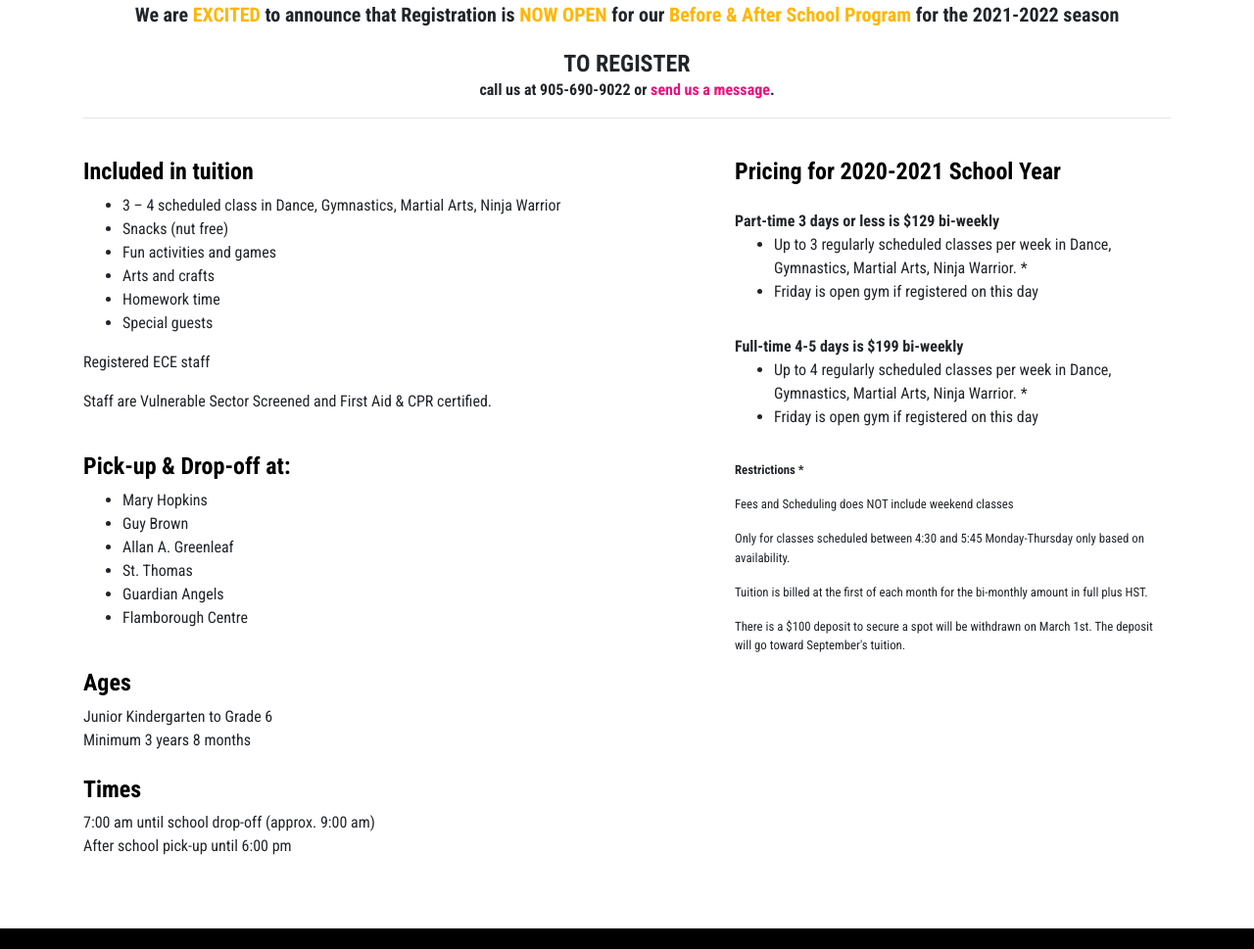
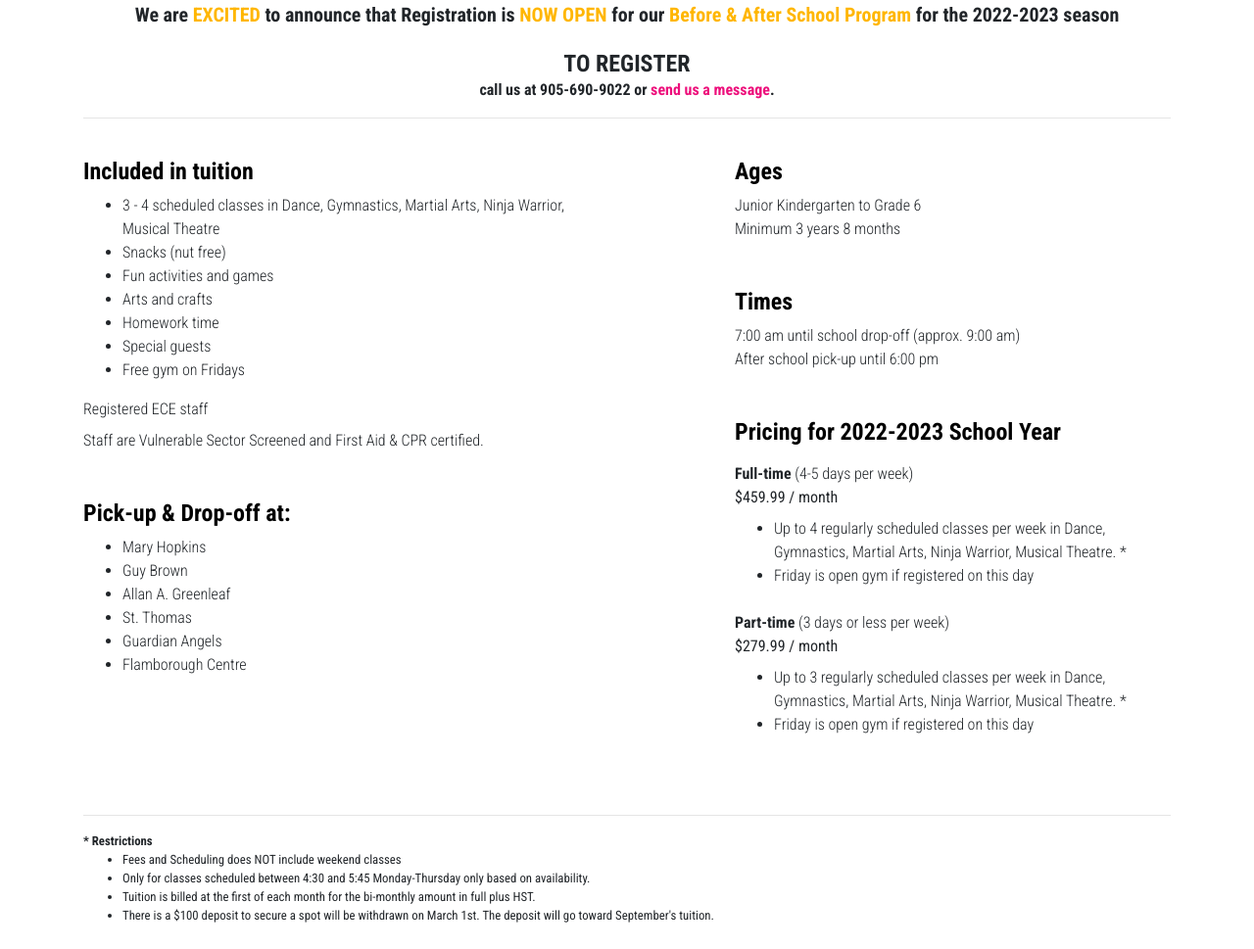
Before and after one commit to rcantin/tdc, a plain HTML site: page program-bacare.html in a window 1280 px wide. Shown: the part 228-1197 px from the top of the page at 98% size. Drawn offline with nearby package versions, Linux system fonts and the light colour scheme; a script that the page names is missing; files whose address does not match are found by name.

Commit message:
Update before and after care page with 2022 details, and added martial arts to summer classes page

```diff
--- a/program-bacare.html
+++ b/program-bacare.html
@@ -59,36 +59,35 @@
               <span class="text-yellow">NOW OPEN</span>
               for our
               <span class="text-yellow text-nowrap">Before &amp; After School Program</span>
-              <span class="text-nowrap">for the 2021-2022 season</span>
+              <span class="text-nowrap">for the 2022-2023 season</span>
             </div>
-            <!-- <div class="mb-4">There are spots currently open for the Before &amp; After School Program for the 2021 - 2022 season</div> -->
             <div class="font-weight-bold text-center">
               <div class="h4 mb-0 font-weight-bold">TO REGISTER</div>
               <div class="font-weight-bold">call us at 905-690-9022 or <a href="./contact.html">send us a message</a>.</div>
             </div>
             <hr />
           </div>
-          <!-- <div class="text-center pb-5 pt-3 h5 font-weight-light">We are EXCITED to announce that Registration is NOW open for our Before and After School Program for the 2020 - 2021 season.</div> -->
         </div>
         <div class="col-12 col-lg-6">
-          <div class="pb-4">
+          <div class="pb-5">
             <div class="h4 text-dark font-weight-bold">Included in tuition</div>
-            <div>
+            <div class="font-weight-light">
               <ul>
-                <li>3 – 4 scheduled class in Dance, Gymnastics, Martial Arts, Ninja Warrior</li>
+                <li>3 - 4 scheduled classes in Dance, Gymnastics, Martial Arts, Ninja Warrior, Musical Theatre</li>
                 <li>Snacks (nut free)</li>
                 <li>Fun activities and games</li>
                 <li>Arts and crafts</li>
                 <li>Homework time</li>
                 <li>Special guests</li>
+                <li>Free gym on Fridays</li>
               </ul>
-              <p>Registered ECE staff</p>
-              <p>Staff are Vulnerable Sector Screened and First Aid &amp; CPR certified.</p>
+              <div class="pb-2">Registered ECE staff</div>
+              <div>Staff are Vulnerable Sector Screened and First Aid &amp; CPR certified.</div>
             </div>
           </div>
-          <div class="pb-4">
+          <div class="pb-5">
             <div class="h4 text-dark font-weight-bold">Pick-up &amp; Drop-off at:</div>
-            <div>
+            <div class="font-weight-light">
               <ul>
                 <li>Mary Hopkins</li>
                 <li>Guy Brown</li>
@@ -99,48 +98,57 @@
               </ul>
             </div>
           </div>
-          <div class="pb-4">
+        </div>
+        <div class="col-12 col-lg-5 offset-lg-1">
+          <div class="pb-5">
             <div class="h4 text-dark font-weight-bold">Ages</div>
-            <div>
+            <div class="font-weight-light">
               <div>Junior Kindergarten to Grade 6</div>
               <div>Minimum 3 years 8 months</div>
             </div>
           </div>
-          <div class="pb-4">
+          <div class="pb-5">
             <div class="h4 text-dark font-weight-bold">Times</div>
-            <div>
+            <div class="font-weight-light">
               <div>7:00 am until school drop-off (approx. 9:00 am)</div>
               <div>After school pick-up until 6:00 pm</div>
             </div>
           </div>
-        </div>
-        <div class="col-12 col-lg-5 offset-lg-1">
-          <div class="pb-4">
-            <div class="h4 text-dark font-weight-bold">Pricing for 2020-2021 School Year</div>
-            <div class="pt-3 font-weight-bold">Part-time 3 days or less is $129 bi-weekly</div>
+          <div class="pb-5">
+            <div class="h4 text-dark font-weight-bold">Pricing for 2022-2023 School Year</div>
             <div>
-              <ul>
-                <li>Up to 3 regularly scheduled classes per week in Dance, Gymnastics, Martial Arts, Ninja Warrior. *</li>
+              <div class="py-2">
+                <div class="font-weight-bold">Full-time <span class="font-weight-light">(4-5 days per week)</span></div>
+                <div>$459.99 / month</div>
+              </div>
+              <ul class="font-weight-light">
+                <li>Up to 4 regularly scheduled classes per week in Dance, Gymnastics, Martial Arts, Ninja Warrior, Musical Theatre. *</li>
                 <li>Friday is open gym if registered on this day</li>
               </ul>
             </div>
-            <div class="pt-3 font-weight-bold">Full-time 4-5 days is $199 bi-weekly</div>
             <div>
-              <ul>
-                <li>Up to 4 regularly scheduled classes per week in Dance, Gymnastics, Martial Arts, Ninja Warrior. *</li>
+              <div class="py-2">
+                <div class="font-weight-bold">Part-time <span class="font-weight-light">(3 days or less per week)</span></div>
+                <div>$279.99 / month</div>
+              </div>
+              <ul class="font-weight-light">
+                <li>Up to 3 regularly scheduled classes per week in Dance, Gymnastics, Martial Arts, Ninja Warrior, Musical Theatre. *</li>
                 <li>Friday is open gym if registered on this day</li>
               </ul>
             </div>
-            <div class="pt-3 pb-3 font-weight-bold small">Restrictions *</div>
-            <div>
-              <div class="small">
-                <p>Fees and Scheduling does NOT include weekend classes</p>
-                <p>Only for classes scheduled between 4:30 and 5:45 Monday-Thursday only based on availability.</p>
-                <p>Tuition is billed at the first of each month for the bi-monthly amount in full plus HST.</p>
-                <p>There is a $100 deposit to secure a spot will be withdrawn on March 1st. The deposit will go toward September's tuition.</p>
-              </div>
-            </div>
           </div>
+        </div>
+      </div>
+      <hr>
+      <div class="small">
+        <div class="font-weight-bold">* Restrictions</div>
+        <div>
+          <ul>
+            <li>Fees and Scheduling does NOT include weekend classes</li>
+            <li>Only for classes scheduled between 4:30 and 5:45 Monday-Thursday only based on availability.</li>
+            <li>Tuition is billed at the first of each month for the bi-monthly amount in full plus HST.</li>
+            <li>There is a $100 deposit to secure a spot will be withdrawn on March 1st. The deposit will go toward September's tuition.</li>
+          </ul>
         </div>
       </div>
     </div>
```
Also changed, not shown: program-summerclasses.html (+5 -5 lines).
